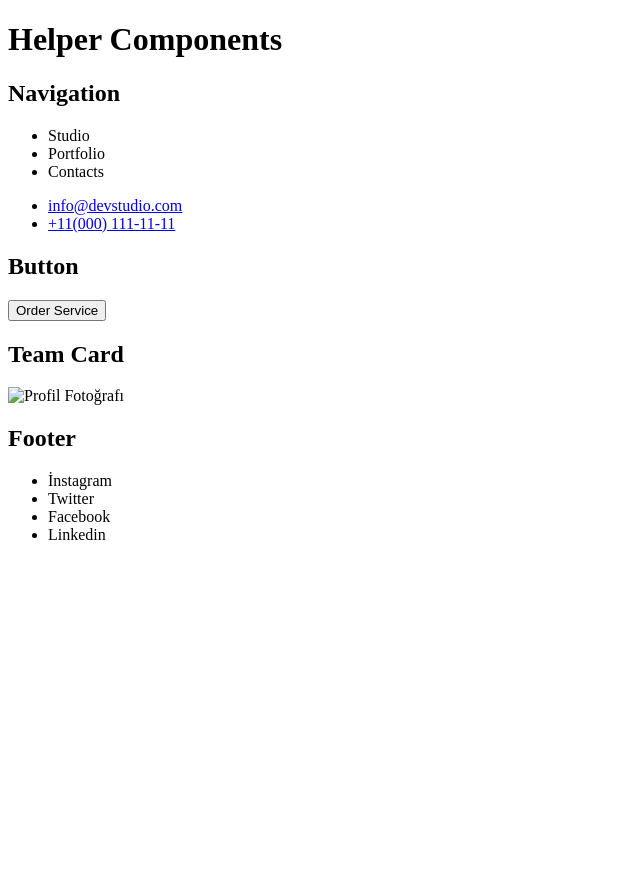
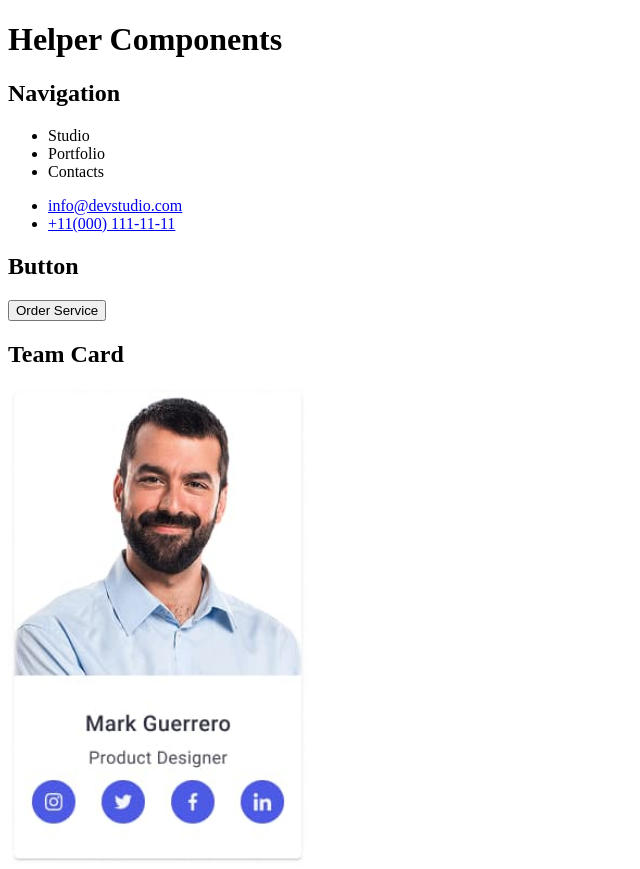
Before and after one commit to Alitan24/goit-markup-hw-01, a plain HTML site: page index.html in a window 1280 px wide. Shown: the top 869 px of the page, without its empty margins (0-640 px from the left). Before the commit the page ends 800 px from the top, so only its background shows below. Drawn offline with Linux system fonts and the light colour scheme.

Commit message:
add initial files

```diff
--- a/index.html
+++ b/index.html
@@ -37,7 +37,7 @@
 
       <h2>Team Card</h2>
 
-      <img src="/images/mark1.jepg(1).jpg" alt="Profil Fotoğrafı" width="300" />
+      <img src="/images/mark1.jpg" alt="Profil Fotoğrafı" width="300" />
     </main>
     <!--2.Bölüm bitti-->
 
```
Also changed, not shown: images/mark1.jpg (renamed from images/mark1.jepg (1).jpg).
